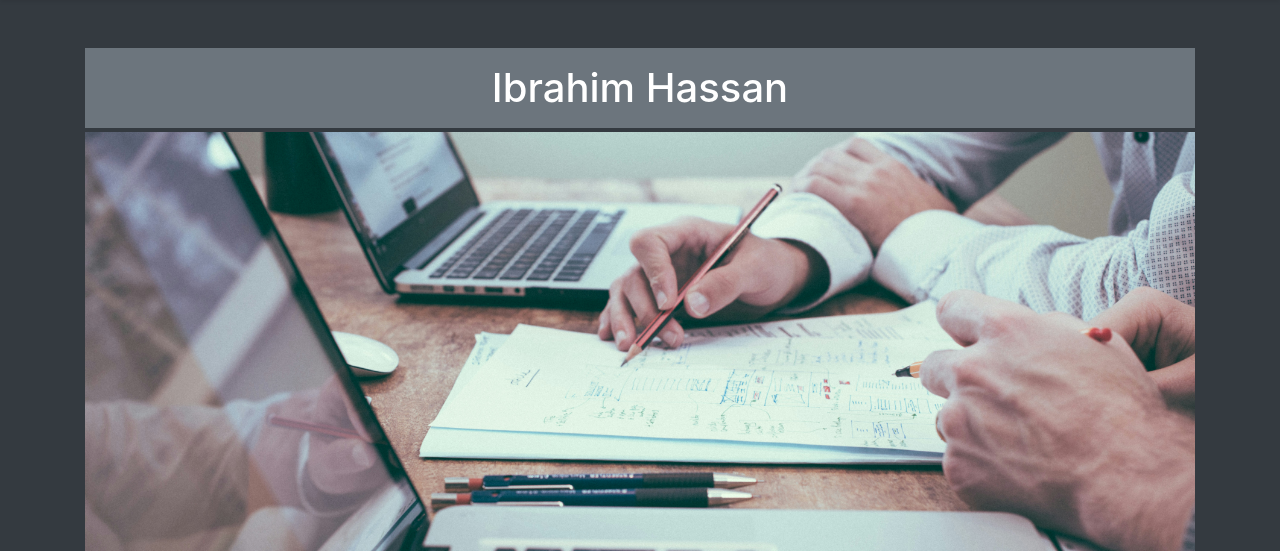
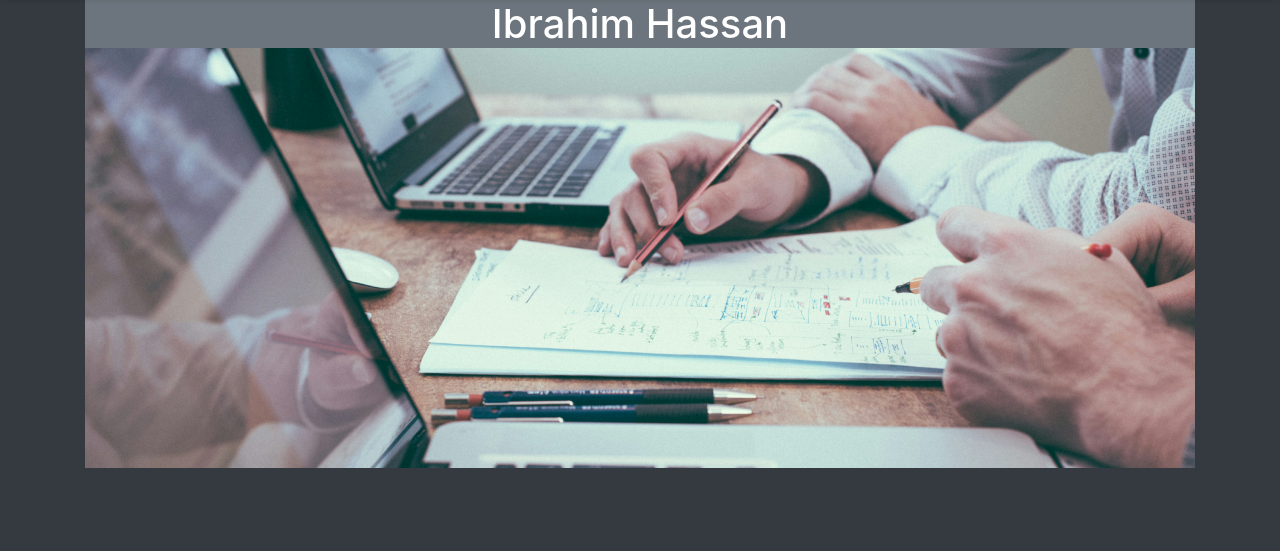
Before and after one commit to coder-1975/ibrahim-hassan-website, a Flask app: page / in a window 1280 px wide. Shown: the part 56-607 px from the top of the page. Run offline with Flask 3, Linux system fonts and the light colour scheme; some libraries are stand-ins or nearby versions.

Commit message:
Change margin to title

```diff
--- a/templates/home.html
+++ b/templates/home.html
@@ -29,7 +29,7 @@
   <body class="bg-dark">
     <div class="container bg-dark text-white"">
       {% include 'nav.html' %}
-      <h1 class="text-center  m-0 p-0 mt-5 mb-1 bg-secondary pt-3 pb-3 ps-0 pe-0 ms-0 me-0 w-100">Ibrahim Hassan</h1>
+      <h1 class="text-center  m-0 p-0  bg-secondary  ps-0 pe-0 ms-0 me-0 w-100">Ibrahim Hassan</h1>
        <img  src="static/bannar.jpg" id="bannar" alt="bannar" border="0" class="img-fluid">
         <h2 class="text-center mt-5 mb-2 pb-2 pt-5 text-secondary">About Me</h2>
       <hr class="mt-4 mb-4 bg-secondary"/>
```
